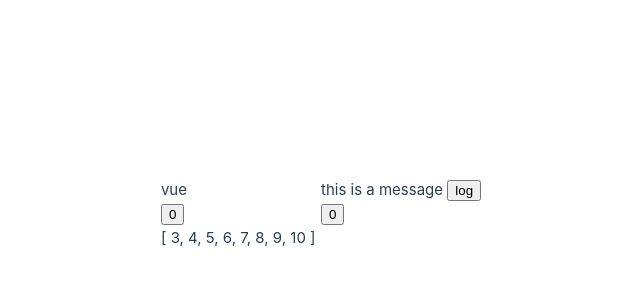
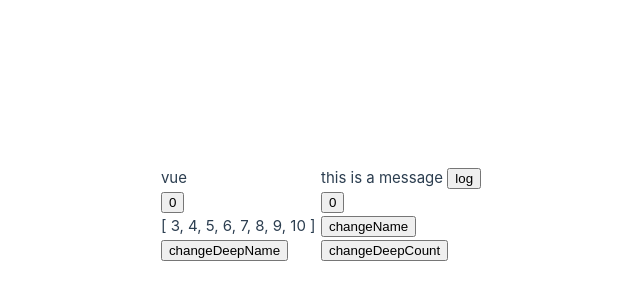
Before and after one commit to hlw422/v3-project, a Vue app: page / in a window 1280 px wide. Shown: the part 186-486 px from the top of the page, without its empty margins (319-959 px from the left). Built offline with nearby package versions, Linux system fonts and the light colour scheme.

Commit message:
增加watch用法

```diff
--- a/src/App.vue
+++ b/src/App.vue
@@ -31,26 +31,54 @@ const state = reactive({
 const setCount = () => {
   state.count++;
 };
+
+const deepData=ref({count:0,name:'chain'})
 const refCount=ref(0)
 console.log(refCount)
 const setRefCount = () => {
   refCount.value++
 };
+const changeName=()=>{
+  name.value=name.value+'pc'
+}
 
 //单个数据监听
 watch(refCount,(newval,oldval)=>{
   console.log('count watch',newval,oldval)
+},
+{
+  //数据初始化时先执行一次
+  immediate:true
 })
 const name=ref('cp')
 //多个数据监听
-watch(refCount,(newval,oldval)=>{
-  console.log('count watch',newval,oldval)
+watch([refCount,name],([newval,newName],[oldval,oldName])=>{
+  console.log('count name watch',[newval,newName],[oldval,oldName])
 })
 const list=ref([1,2,3,4,5,6,7,8])
 const computedList=computed(()=>{
   return list.value.filter(item=>item>2)
 })
+//watch深度监听
+//watch(deepData,(newval,oldval)=>{
+//  console.log('deepData变化了',newval,oldval)
+//},{
+//  deep:true
+//})
 
+//深度监听
+const changeDeepName=()=>{
+   deepData.value.name+='china'
+}
+const changeDeepCount=()=>{
+   deepData.value.count++
+}
+watch(
+  ()=>deepData.value.name,
+  (newval,oldval)=>{
+    console.log('deepData.value.name 变化了',newval,oldval)
+  }
+)
 setTimeout(() => {
   list.value.push(9,10)
 }, 3000);
@@ -71,4 +99,13 @@ setTimeout(() => {
   <div>
 {{ computedList }}
   </div>
+  <div>
+    <button @click="changeName">changeName</button>
+  </div>
+  <div>
+    <button @click="changeDeepName">changeDeepName</button>
+  </div>
+  <div>
+    <button @click="changeDeepCount">changeDeepCount</button>
+  </div>
 </template>
```
